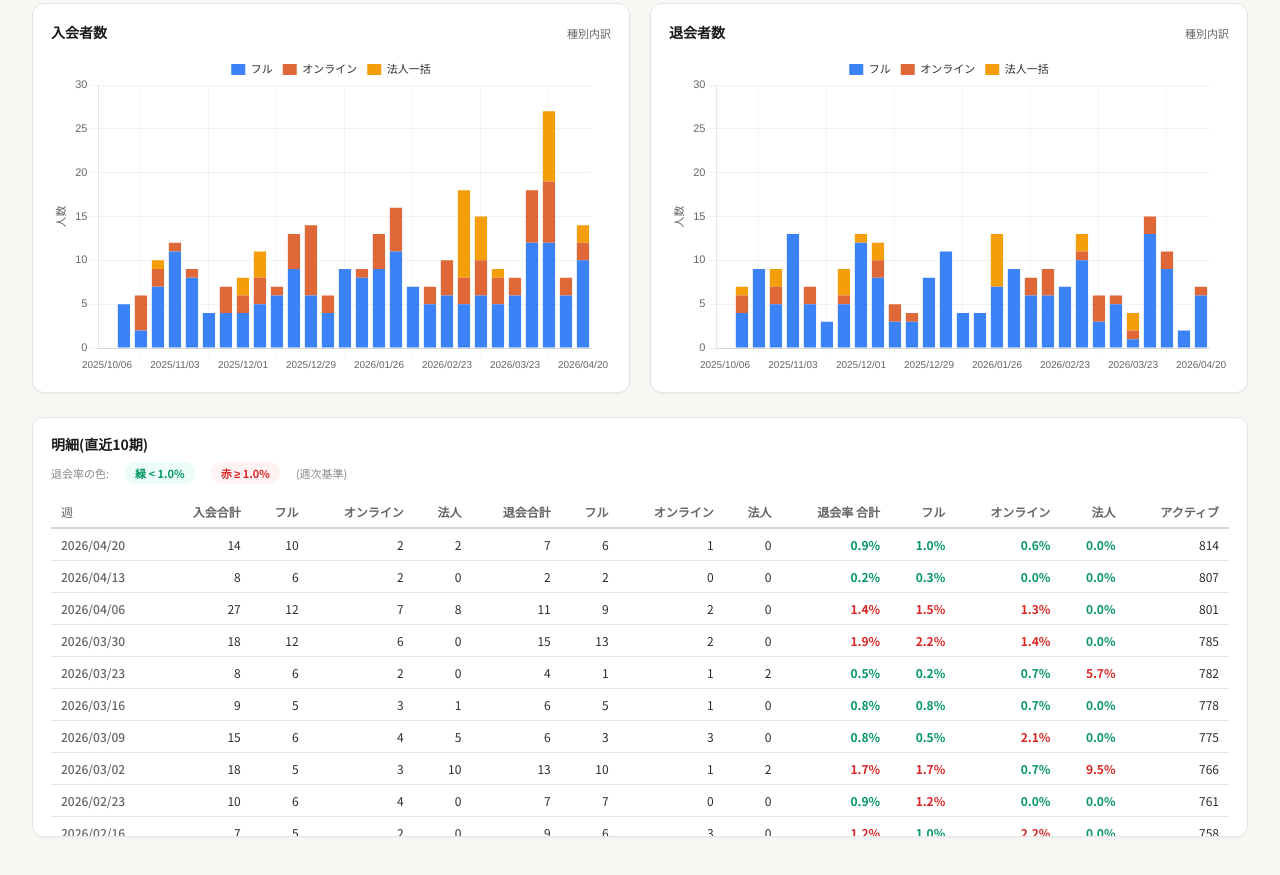
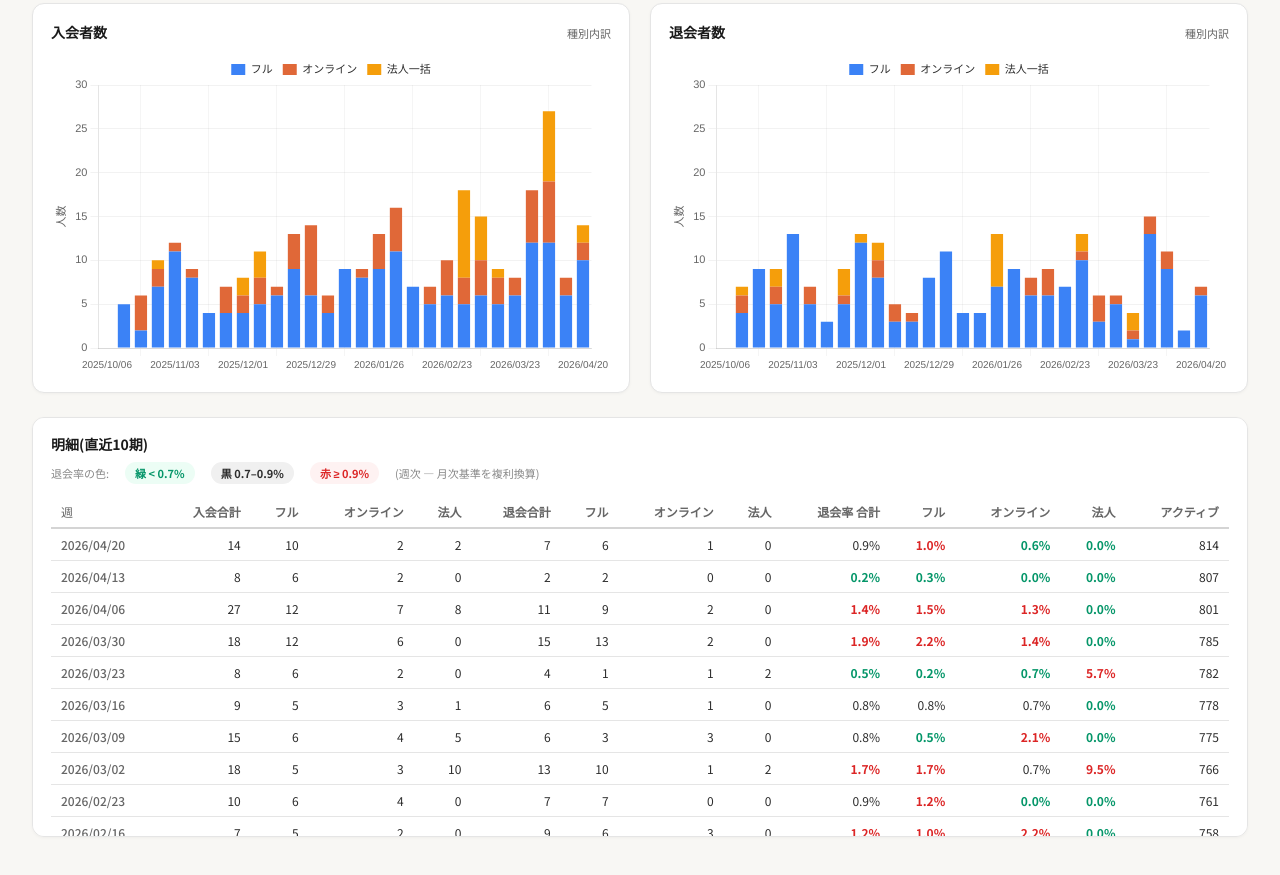
Before and after one commit to may31hempdress/hr-library-membership-dashboard, a website: page public/index.html in a window 1280 px wide. Shown: the part 661-1536 px from the top of the page. Drawn offline with nearby package versions, Linux system fonts and the light colour scheme.

Commit message:
feat: 3-tier churn thresholds (<3% green, 3-4% black, >=4% red monthly; weekly compound-equivalent)

```diff
--- a/public/index.html
+++ b/public/index.html
@@ -161,6 +161,8 @@
   table.table thead th { position: sticky; top: 0; background: var(--card); color: var(--muted); font-weight: 600; border-bottom: 2px solid var(--border-strong); }
   .pct-bad { color: var(--bad); font-weight: 600; }
   .pct-ok { color: var(--good); font-weight: 600; }
+  .pct-neutral { color: var(--text-2); }
+  .legend .chip.neutral { background: #f0f0f0; color: var(--text-2); }
 </style>
 </head>
 <body>
@@ -214,10 +216,18 @@ const COLORS = {
 };
 const LABELS = { full: 'フル', online: 'オンライン', corp: '法人一括', total: '合計' };
 
-// 退会率の「良い/悪い」閾値 — 週次と月次で異なる
+// 退会率の色分け閾値
+// 月次: ≥4% 赤 / <3% 緑 / それ以外 黒
+// 週次: 月次閾値を週次相当に換算 (月を 30.44日 = 4.35週として複利換算)
+//   bad  = 1 - (1 - 0.04)^(1/4.35) ≈ 0.94%
+//   good = 1 - (1 - 0.03)^(1/4.35) ≈ 0.70%
+function monthlyToWeeklyRate(monthlyPct) {
+  const m = monthlyPct / 100;
+  return (1 - Math.pow(1 - m, 1 / 4.35)) * 100;
+}
 const CHURN_THRESHOLDS = {
-  weekly:  1.0, // 1% 以上で赤
-  monthly: 4.0, // 4% 以上で赤
+  monthly: { bad: 4.0, good: 3.0 },
+  weekly:  { bad: monthlyToWeeklyRate(4.0), good: monthlyToWeeklyRate(3.0) },
 };
 
 let DATA = null;
@@ -456,7 +466,7 @@ function baseOpts({ stacked = false, yTitle = '', yTickCallback, tooltipCallback
 function renderDetailTable(d, periodicity) {
   const n = d.dates.length;
   const start = Math.max(0, n - 10);
-  const threshold = CHURN_THRESHOLDS[periodicity];
+  const th = CHURN_THRESHOLDS[periodicity];
 
   const head = `
     <thead>
@@ -476,7 +486,13 @@ function renderDetailTable(d, periodicity) {
   const leaveTotal = sumArr(d.leave_full, d.leave_online, d.leave_corp);
   const cTotal = churnRateSeries(leaveTotal, activeTotal);
 
-  const fmtPct = v => v == null ? '—' : `<span class="${v >= threshold ? 'pct-bad' : 'pct-ok'}">${v.toFixed(1)}%</span>`;
+  const classifyPct = v => {
+    if (v == null) return null;
+    if (v >= th.bad) return 'pct-bad';
+    if (v < th.good) return 'pct-ok';
+    return 'pct-neutral';
+  };
+  const fmtPct = v => v == null ? '—' : `<span class="${classifyPct(v)}">${v.toFixed(1)}%</span>`;
   const fmtNum = v => v == null ? '—' : v.toLocaleString();
 
   const rows = [];
@@ -493,11 +509,15 @@ function renderDetailTable(d, periodicity) {
   document.getElementById('detail-table').innerHTML = head + '<tbody>' + rows.join('') + '</tbody>';
 
   // テーブル上部の色凡例
+  const periodNote = periodicity === 'weekly'
+    ? '(週次 — 月次基準を複利換算)'
+    : '(月次基準)';
   document.getElementById('table-legend').innerHTML = `
     <span class="note">退会率の色:</span>
-    <span class="chip good">緑 &lt; ${threshold.toFixed(1)}%</span>
-    <span class="chip bad">赤 ≥ ${threshold.toFixed(1)}%</span>
-    <span class="note">(${periodicity === 'weekly' ? '週次' : '月次'}基準)</span>
+    <span class="chip good">緑 &lt; ${th.good.toFixed(1)}%</span>
+    <span class="chip neutral">黒 ${th.good.toFixed(1)}–${th.bad.toFixed(1)}%</span>
+    <span class="chip bad">赤 ≥ ${th.bad.toFixed(1)}%</span>
+    <span class="note">${periodNote}</span>
   `;
 }
 
```
